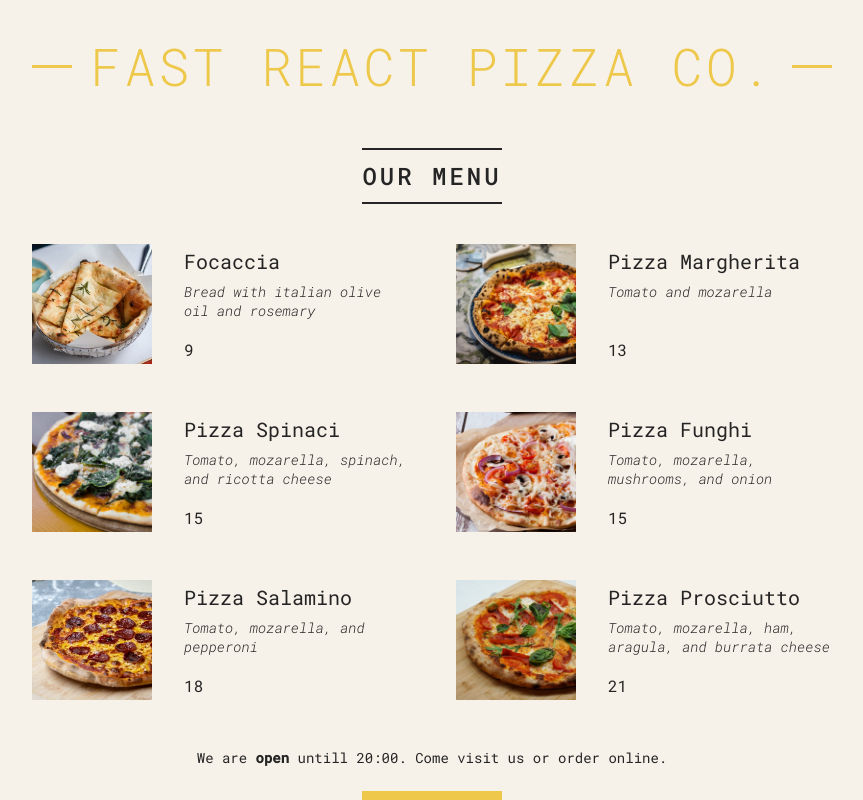
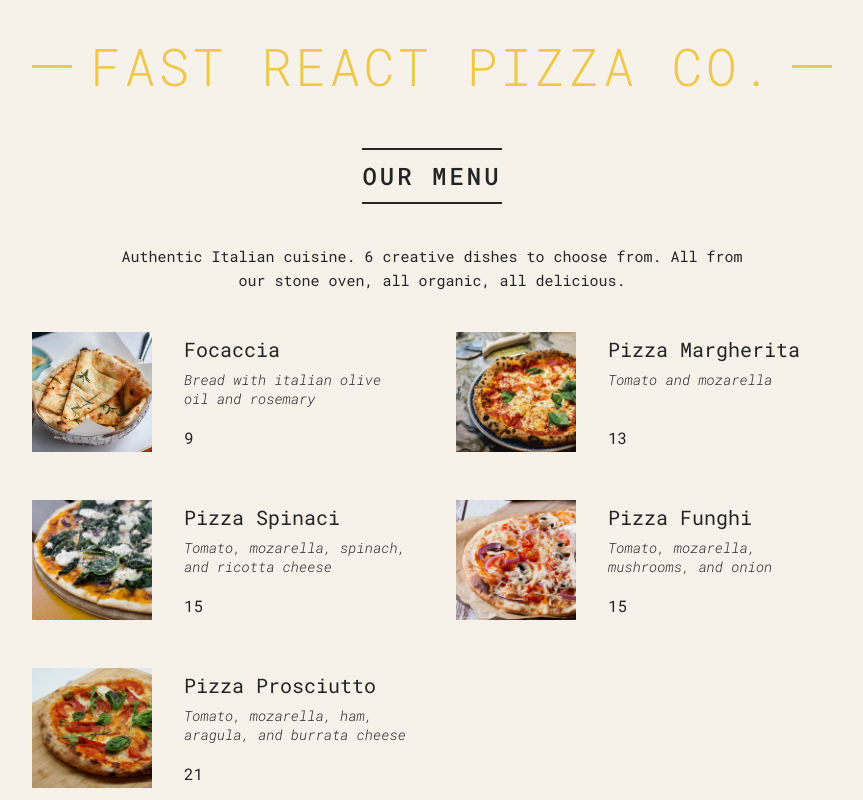
Before and after one commit to AyxanShahbazov/cafe-menu-react, a React (Vite) app: page / in a window 1280 px wide. Shown: the top 800 px of the page, without its empty margins (208-1071 px from the left). Built offline with nearby package versions, Linux system fonts and the light colour scheme.

Commit message:
Small changes and description added

```diff
--- a/src/components/Footer.jsx
+++ b/src/components/Footer.jsx
@@ -4,13 +4,13 @@ import Button from "./Button";
 const Footer = () => {
   const hour = new Date().getHours();
   const openHour = 12;
-  const closeHour = 20;
+  const closeHour = 22;
   const isOpen = hour > 8 && hour < 22;
   console.log(isOpen);
 
   return (
     <footer className="footer">
-      {isOpen && (
+      {isOpen ? (
         <div className="order">
           <p>
             We are <strong>open</strong> untill {closeHour}:00. Come visit us or
@@ -18,7 +18,8 @@ const Footer = () => {
           </p>
           <Button text="Order now" />
         </div>
-      )}
+      ) : <p>We are happy to welcome you between {openHour}:00 and {closeHour}:00.</p>
+      }
     </footer>
   );
 };
--- a/src/components/Menu.jsx
+++ b/src/components/Menu.jsx
@@ -11,12 +11,20 @@ const Menu = () => {
     <main className="menu">
       <h2>Our Menu</h2>
 
-      {numPizzas > 0 && (
-        <ul className="pizzas">
-          {pizzas.map((pizza) => (
-            <Pizza pizzaObj={pizza} key={pizza.name} />
-          ))}
-        </ul>
+      {numPizzas > 0 ? (
+        <>
+          <p>
+            Authentic Italian cuisine. 6 creative dishes to choose from. All
+            from our stone oven, all organic, all delicious.
+          </p>
+          <ul className="pizzas">
+            {pizzas.map((pizza) => (
+              <Pizza pizzaObj={pizza} key={pizza.name} />
+            ))}
+          </ul>
+        </>
+      ) : (
+        <p>We are still working on our menu. Please come back later :)</p>
       )}
     </main>
   );
--- a/src/components/Pizza.jsx
+++ b/src/components/Pizza.jsx
@@ -1,14 +1,20 @@
 import React from "react";
+import "./data.js";
 
-const Pizza = (props) => {
-  console.log(props);
+const Pizza = ({pizzaObj}) => {
+  console.log(pizzaObj);
+
+  if (pizzaObj.soldOut) {
+    return null;
+  }
+
   return (
     <li className="pizza">
-      <img src={props.pizzaObj.photoName} alt={props.pizzaObj.name} />
+      <img src={pizzaObj.photoName} alt={pizzaObj.name} />
       <div>
-        <h3>{props.pizzaObj.name}</h3>
-        <p>{props.pizzaObj.ingredients}</p>
-        <span>{props.pizzaObj.price + 3}</span>
+        <h3>{pizzaObj.name}</h3>
+        <p>{pizzaObj.ingredients}</p>
+        <span>{pizzaObj.price + 3}</span>
       </div>
     </li>
   );
```
